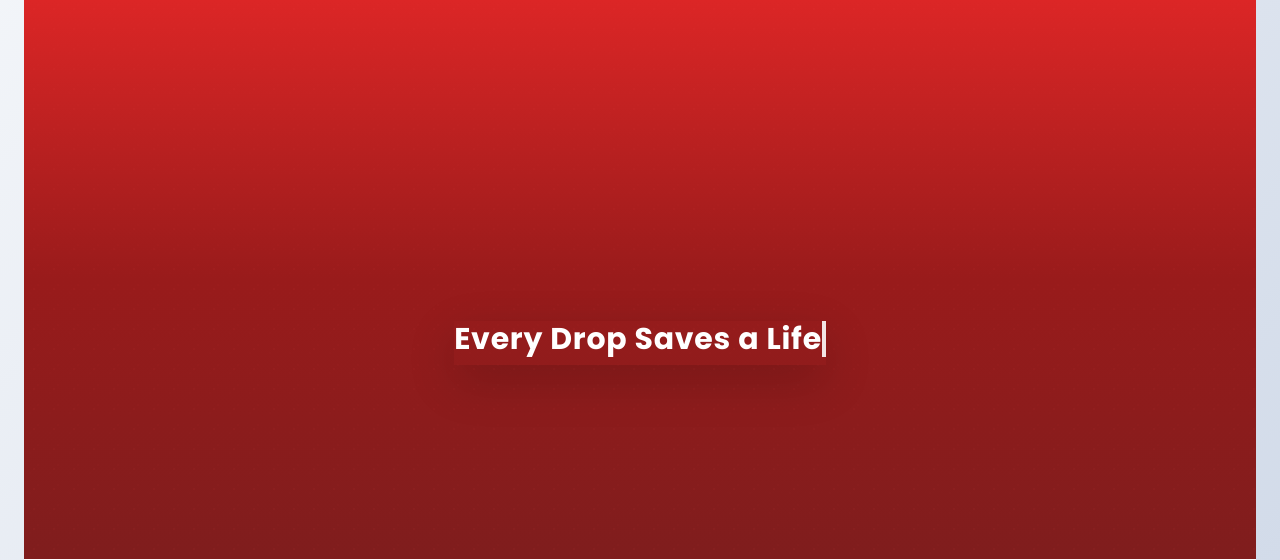
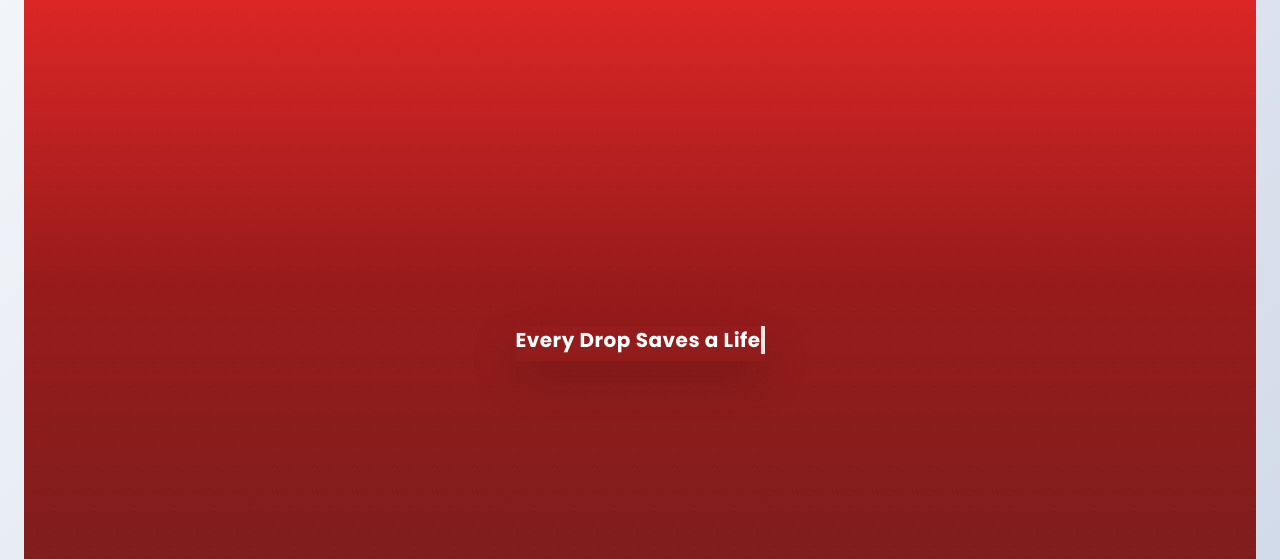
Before and after one commit to dhanushs005/bloodchain3, a Django app: page / in a window 1280 px wide. Shown: the part 173-733 px from the top of the page. Run offline with Django 5.2, Linux system fonts and the light colour scheme; some libraries are stand-ins or nearby versions.

Commit message:
Update home.html

```diff
--- a/Main/templates/Main/home.html
+++ b/Main/templates/Main/home.html
@@ -7,10 +7,10 @@
         <div class="absolute inset-0 bg-pattern-droplets opacity-20"></div>
         <div class="absolute inset-0 bg-noise opacity-5"></div>
         <div class="container mx-auto h-full flex items-center justify-center text-center z-10">
-            <p class="text-white text-3xl font-bold tracking-wide shadow-lg animate-pulse-slow max-w-3xl mx-auto">
-                <span class="typing-container inline-block">Every Drop Saves a Life</span>
-                <div class="absolute inset-0 bg-blood-pattern opacity-30 z-[-1]"></div>
-            </p>
+            <p class="text-white text-xl font-bold tracking-wide shadow-lg animate-pulse-slow max-w-xl mx-auto relative">
+    <span class="typing-container inline-block">Every Drop Saves a Life</span>
+    <div class="absolute inset-0 bg-blood-pattern opacity-30 z-[-1]"></div>
+</p>
         </div>
     </div>
 
```
